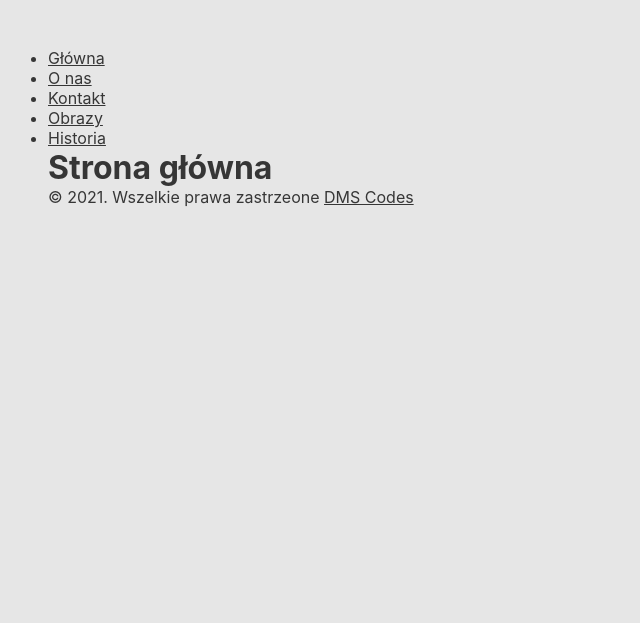
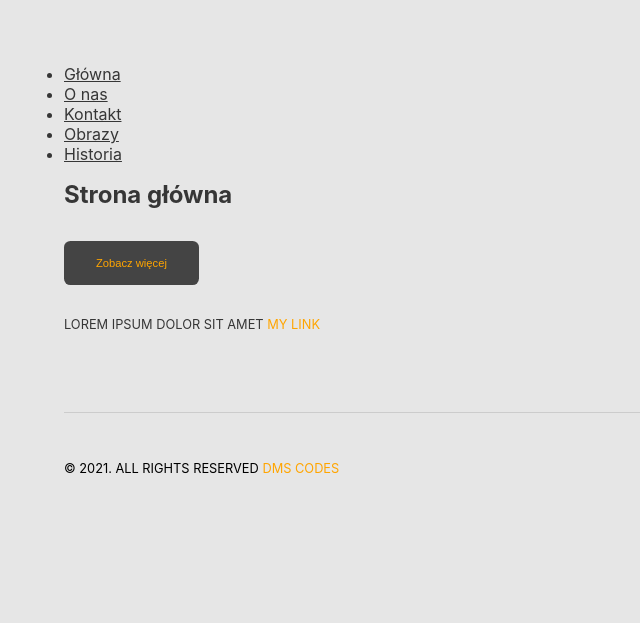
Before and after one commit to squteronsquter/gatsby-v3-mojeobrazy, a Gatsby site: page / in a window 1280 px wide. Shown: the whole page, without its empty margins (0-640 px from the left). Built offline with nearby package versions, Linux system fonts and the light colour scheme; Gatsby itself is replaced by a stand-in of ours.

Commit message:
styled components introduced

```diff
--- a/gatsby-config.js
+++ b/gatsby-config.js
@@ -6,5 +6,5 @@
 
 module.exports = {
   /* Your site config here */
-  plugins: [],
+  plugins: [`gatsby-plugin-styled-components`],
 }
--- a/package.json
+++ b/package.json
@@ -14,9 +14,12 @@
     "test": "echo \"Write tests! -> https://gatsby.dev/unit-testing\" && exit 1"
   },
   "dependencies": {
+    "babel-plugin-styled-components": "^1.13.2",
     "gatsby": "^3.13.1",
+    "gatsby-plugin-styled-components": "^4.13.0",
     "react": "^17.0.1",
-    "react-dom": "^17.0.1"
+    "react-dom": "^17.0.1",
+    "styled-components": "^5.3.1"
   },
   "devDependencies": {
     "prettier": "2.3.2"
--- a/src/components/Footer.js
+++ b/src/components/Footer.js
@@ -1,14 +1,42 @@
 import React from "react"
+import styled from "styled-components"
 
 export default function Footer() {
   return (
     <>
-      <footer>
-        <p>
-          &copy; 2021. Wszelkie prawa zastrzeone{" "}
-          <a href="https://dms.codes">DMS Codes</a>
+      <Wrapper>
+        <hr className="divider"></hr>
+        <p className="text heading">
+          &copy; 2021. All rights reserved{" "}
+          <a className="link" href="https://dms.codes">
+            DMS Codes
+          </a>
         </p>
-      </footer>
+      </Wrapper>
     </>
   )
 }
+
+const Wrapper = styled.section`
+  padding: 4rem 0;
+  color: black;
+
+  .text {
+    text-transform: uppercase;
+  }
+  .heading {
+    font-size: 0.7rem;
+    margin: 1rem 0;
+  }
+  .link {
+    color: orange;
+    text-decoration: none;
+  }
+  .divider {
+    background-color: none;
+    border: none;
+    border-top: 1px solid #ccc;
+    padding-bottom: 2rem;
+    width: 100%;
+  }
+`
--- a/src/components/Layout.js
+++ b/src/components/Layout.js
@@ -1,18 +1,41 @@
 import React from "react"
 import "./layout.css"
+import styled from "styled-components"
 import Navbar from "./Navbar"
 import Footer from "./Footer"
 
 export const Layout = ({ children }) => {
   return (
     <>
-      <main>
+      <Wrapper>
         <Navbar />
         {children}
+        <p className="text heading">
+          Lorem ipsum dolor sit amet{" "}
+          <a className="link" href="https://dms.codes">
+            My Link
+          </a>
+        </p>
         <Footer />
-      </main>
+      </Wrapper>
     </>
   )
 }
 
+const Wrapper = styled.section`
+  padding: 4rem;
+
+  .text {
+    text-transform: uppercase;
+  }
+  .heading {
+    font-size: 0.8rem;
+    margin: 1rem 0;
+  }
+  .link {
+    color: orange;
+    text-decoration: none;
+  }
+`
+
 export default Layout
--- a/src/components/layout.css
+++ b/src/components/layout.css
@@ -11,6 +11,7 @@ body {
     sans-serif;
 }
 h1 {
+  padding: 1rem 0;
   color: rgb(54, 54, 54);
 }
 a {
--- /dev/null
+++ b/src/examples/button.js
@@ -0,0 +1,11 @@
+import styled from "styled-components"
+
+export const ExampleButton = styled.button`
+  background: rgba(0, 0, 0, 0.7);
+  color: orange;
+  font-size: 0.7rem;
+  padding: 1rem 2rem;
+  border: none;
+  border-radius: 0.4rem;
+  margin: 1rem 0;
+`
--- a/src/pages/index.js
+++ b/src/pages/index.js
@@ -1,10 +1,12 @@
 import React from "react"
 import Layout from "../components/Layout"
+import { ExampleButton } from "../examples/button"
 
 export default function Home() {
   return (
     <Layout>
       <h1>Strona główna</h1>
+      <ExampleButton>Zobacz więcej</ExampleButton>
     </Layout>
   )
 }
```
Also changed, not shown: 1 other file.
